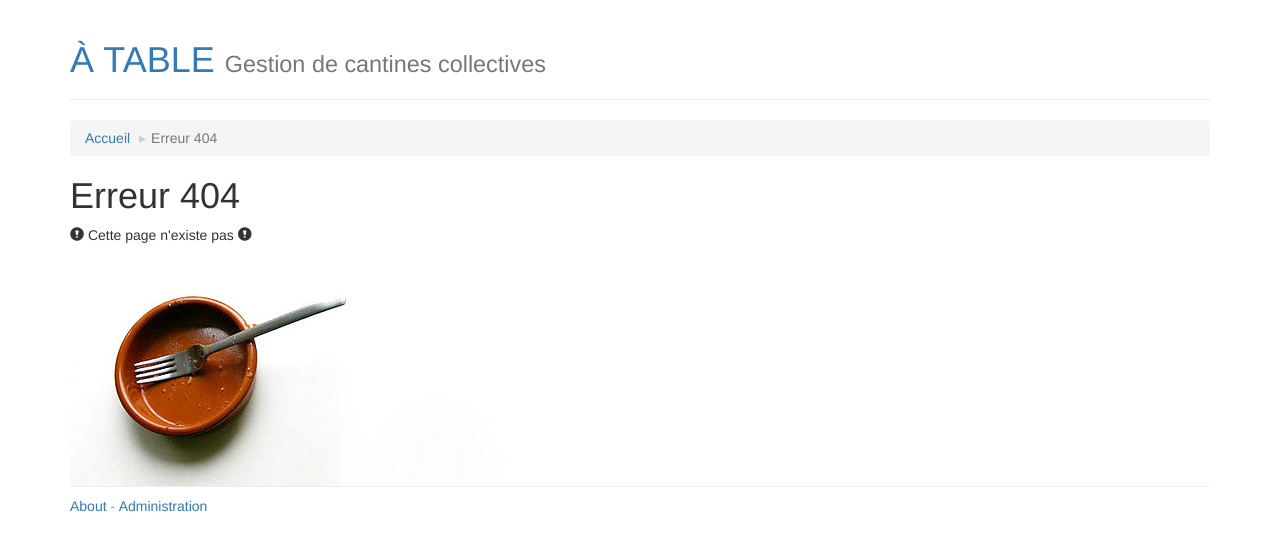
After one commit to vegaelle/atable, a Django app: template atable/templates/404.html in a window 1280 px wide. The commit adds this page. Shown: the top 555 px of the page. Run offline with Django 3.2, Linux system fonts and the light colour scheme; the template is opened without the code that fills it, so the values that code supplies are empty; parts of the project's set-up code (start-up, migrations or seed data) failed here and were passed over; some libraries are stand-ins or nearby versions.

Commit message:
Add custom 404 error page template.

```diff
--- a/atable/static/css/main.css
+++ b/atable/static/css/main.css
@@ -33,3 +33,9 @@ img {
 tfoot {
     font-weight: bold;
 }
+
+
+/** Errors **/
+.error--404 {}
+.error--404 main p {margin-bottom: 0;}
+.error--404 .page-footer {margin-top: 0;}
--- /dev/null
+++ b/atable/templates/404.html
@@ -0,0 +1,27 @@
+{% extends "base.html" %}
+{% load staticfiles %}
+
+{% block title %}Erreur 404{% endblock %}
+
+{% block body_class %}error error--404{% endblock %}
+
+{% block content %}
+
+<header>
+    <ol class="breadcrumb">
+      <li><a href="{% url 'home' %}">Accueil</a></li>
+      <li class="active">Erreur 404</li>
+    </ol>
+    <h1>Erreur 404</h1>
+</header>
+
+<p>
+    <span class="glyphicon glyphicon-exclamation-sign"></span>
+     Cette page n'existe pas
+    <span class="glyphicon glyphicon-exclamation-sign"></span>
+</p>
+<p>
+    <img src="{% static 'img/e404.jpg' %}" alt="Empty plate" />
+</p>
+
+{% endblock %}
```
Also changed, not shown: atable/static/img/e404.jpg (added).
